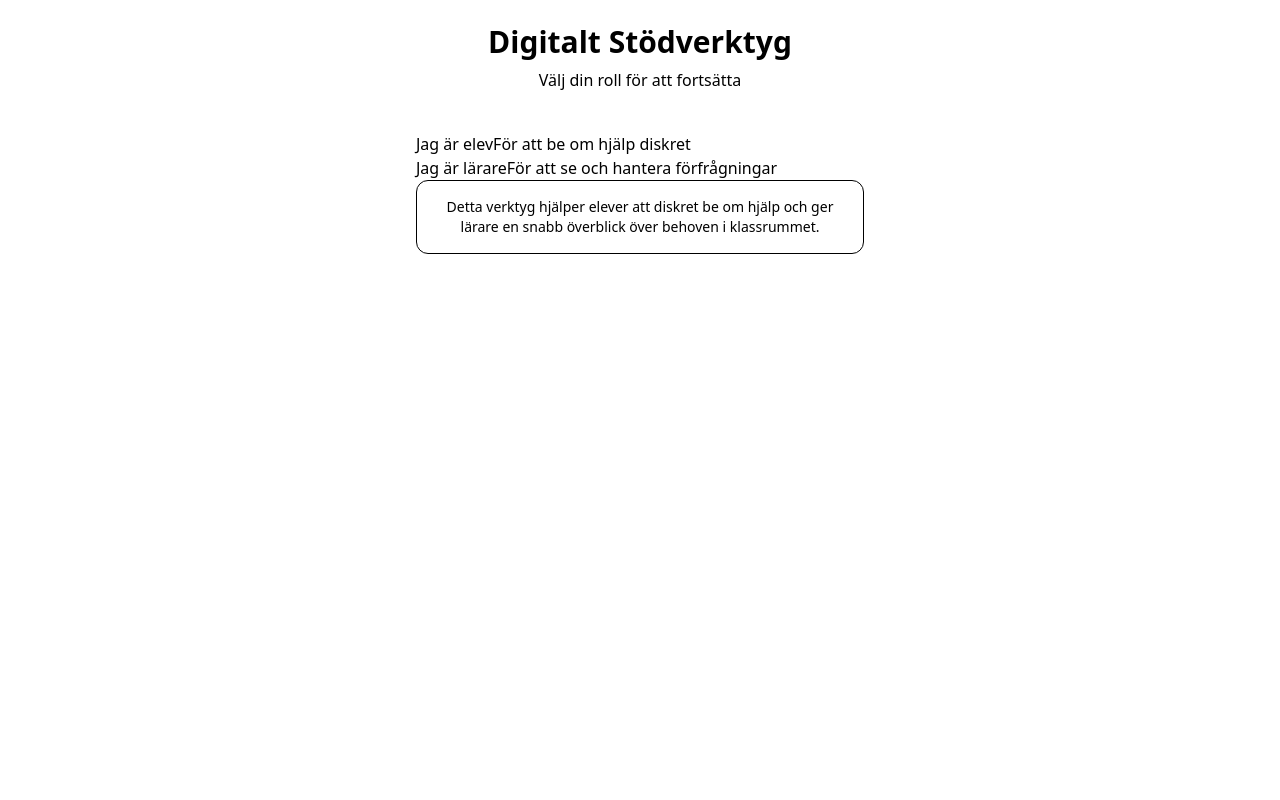
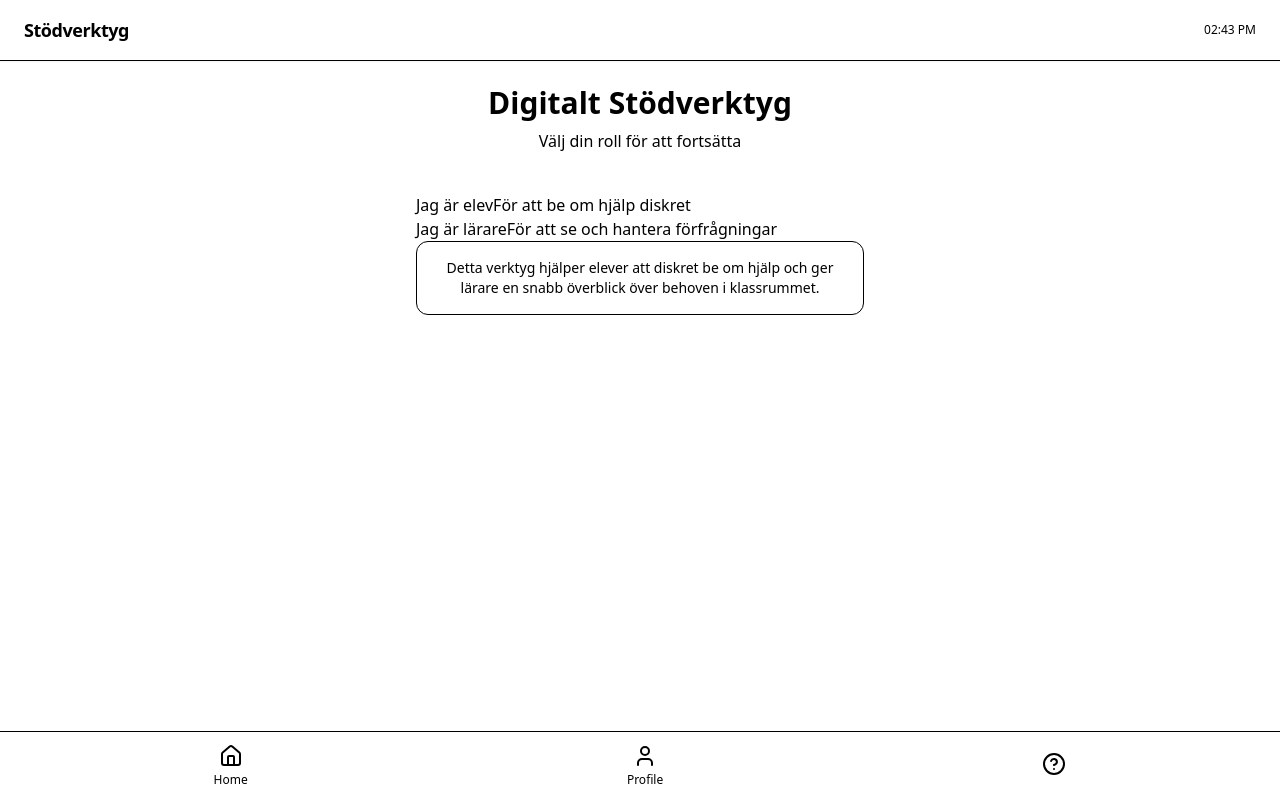
Before and after one commit to PatDahl22/suppoet-tools, a React (Vite) app: page / in a window 1280 px wide. Built offline with nearby package versions, Linux system fonts and the light colour scheme.

Commit message:
Adding header and Footer

```diff
--- a/index.html
+++ b/index.html
@@ -4,7 +4,7 @@
   <head>
     <meta charset="UTF-8" />
     <meta
-      name="description"
+      name="Support Tool"
       content="Ett digitalt stödverktyg som hjälper elever att diskret be om hjälp och ger lärare överblick i klassrummet."
     />
     <title>Digital Support Tool</title>
--- a/package.json
+++ b/package.json
@@ -66,6 +66,7 @@
     "vaul": "1.1.2"
   },
   "devDependencies": {
+    "@types/node": "^25.2.3",
     "@types/react-dom": "^19.2.3",
     "@vitejs/plugin-react": "4.7.0",
     "tailwindcss": "^3.4.19",
--- a/src/app/App.tsx
+++ b/src/app/App.tsx
@@ -1,11 +1,9 @@
 
-import StudentHome from "@/app/components/student-home";
-import StudentStep6 from "@/app/components/student-step6";
-import StudentStep7 from "@/app/components/student-step7";
-import StudentStep8 from "@/app/components/student-step8";
-import StudentStep9 from "@/app/components/student-step9";
+import StudentPage from "@/app/components/student-page";
 import TeacherDashboard from "@/app/components/teacher-dashboard";
 import { useEffect, useState } from "react";
+import { AppHeader } from "@/app/components/ui/app-header";
+import { AppFooter } from "@/app/components/ui/app-footer";
 
 type ViewMode = "role-select" | "student-home" | "student-step6" | "student-step7" | "student-step8" | "student-step9" | "teacher-dashboard";
 type HelpType = "stuck" | "explanation" | "personal";
@@ -36,12 +34,7 @@ export default function App() {
     { name: "Erik L.", type: "Break", status: "Pending" },
     { name: "Maria K.", type: "Visit", status: "Acknowledged" },
   ]);
-  // Visa instruktioner första gången elev loggar in
-  useEffect(() => {
-    if (viewMode === "student-home" && studentRequests.length === 0) {
-      setTimeout(() => setViewMode("student-step9"), 1000);
-    }
-  }, [viewMode]);
+  // Visa instruktioner endast om explicit valt
 
   const handleRoleSelect = (role: Role) => {
     setSelectedRole(role);
@@ -92,7 +85,9 @@ export default function App() {
 
   if (viewMode === "role-select") {
     return (
-      <main className="min-h-screen bg-background flex justify-center p-6">
+      <div className="min-h-screen flex flex-col bg-background">
+        <AppHeader />
+        <main className="flex-1 flex justify-center p-6">
           <section aria-labelledby="page-title" className="w-full max-w-md space-y-8">
             <div className="app-frame screen">
               <header className="text-center space-y-2">
@@ -120,24 +115,23 @@ export default function App() {
             </div>
           </section>
         </main>
+        <AppFooter />
+      </div>
     );
   }
 
   // Student flow
-  if (viewMode === "student-home") {
-    return <StudentHome onRequestHelp={handleRequestHelp} />;
-  }
-  if (viewMode === "student-step6") {
-    return <StudentStep6 onSelect={handleSelectHelpOption} />;
-  }
-  if (viewMode === "student-step7") {
-    return <StudentStep7 />;
-  }
-  if (viewMode === "student-step8") {
-    return <StudentStep8 requests={studentRequests} onCancel={handleStudentCancel} onApprove={handleStudentApprove} />;
-  }
-  if (viewMode === "student-step9") {
-    return <StudentStep9 />;
+  if (["student-home", "student-step6", "student-step7", "student-step8", "student-step9"].includes(viewMode)) {
+    return (
+      <StudentPage
+        viewMode={viewMode as any}
+        studentRequests={studentRequests}
+        onRequestHelp={handleRequestHelp}
+        onSelectHelpOption={handleSelectHelpOption}
+        onStudentApprove={handleStudentApprove}
+        onStudentCancel={handleStudentCancel}
+      />
+    );
   }
   // Teacher flow
   if (viewMode === "teacher-dashboard") {
--- /dev/null
+++ b/src/app/components/student-page.tsx
@@ -0,0 +1,55 @@
+import StudentHome from "./student-home";
+import StudentStep6 from "./student-step6";
+import StudentStep7 from "./student-step7";
+import StudentStep8 from "./student-step8";
+import StudentStep9 from "./student-step9";
+import { AppHeader } from "./ui/app-header";
+import { AppFooter } from "./ui/app-footer";
+
+interface StudentPageProps {
+    viewMode: "student-home" | "student-step6" | "student-step7" | "student-step8" | "student-step9";
+    studentRequests: Array<{ subject: string; status: string }>;
+    onRequestHelp: () => void;
+    onSelectHelpOption: (option: string) => void;
+    onStudentApprove: (idx: number) => void;
+    onStudentCancel: (idx: number) => void;
+}
+
+export default function StudentPage({
+    viewMode,
+    studentRequests,
+    onRequestHelp,
+    onSelectHelpOption,
+    onStudentApprove,
+    onStudentCancel,
+}: StudentPageProps) {
+    // Demo: studentnamn och status
+    const studentName = "Elev";
+    const status = "Classroom Connected";
+
+    const handleFooterNav = (target: string) => {
+        // Demo: navigera till home, profile, eller view
+        if (target === "student-home") onRequestHelp();
+        // Lägg till navigation till profile och view vid behov
+    };
+
+    return (
+        <div className="min-h-screen flex flex-col bg-background">
+            <AppHeader studentName={studentName} status={status} />
+            <main className="flex-1 flex flex-col items-center justify-center p-6">
+                {viewMode === "student-home" && <StudentHome onRequestHelp={onRequestHelp} />}
+                {viewMode === "student-step6" && <StudentStep6 onSelect={onSelectHelpOption} />}
+                {viewMode === "student-step7" && <StudentStep7 />}
+                {viewMode === "student-step8" && (
+                    <StudentStep8
+                        requests={studentRequests}
+                        onApprove={onStudentApprove}
+                        onCancel={onStudentCancel}
+                    />
+                )}
+                {viewMode === "student-step9" && <StudentStep9 />}
+            </main>
+            <AppFooter onNavigate={handleFooterNav} />
+        </div>
+    );
+}
--- /dev/null
+++ b/src/app/components/ui/app-footer.tsx
@@ -0,0 +1,32 @@
+import React from "react";
+
+import { Home, User, HelpCircle } from "lucide-react";
+
+export function AppFooter({ onNavigate }: { onNavigate?: (target: string) => void }) {
+    return (
+        <footer className="w-full py-3 px-6 bg-background border-t border-border mt-auto">
+            <div className="flex justify-around items-center">
+                <button
+                    className="flex flex-col items-center text-xs text-primary bg-transparent border-none outline-none"
+                    onClick={() => onNavigate && onNavigate("student-home")}
+                >
+                    <Home className="h-6 w-6 mb-1" />
+                    Home
+                </button>
+                <button
+                    className="flex flex-col items-center text-xs text-muted-foreground bg-transparent border-none outline-none"
+                    onClick={() => onNavigate && onNavigate("student-profile")}
+                >
+                    <User className="h-6 w-6 mb-1" />
+                    Profile
+                </button>
+                <button
+                    className="flex flex-col items-center text-xs text-muted-foreground bg-transparent border-none outline-none"
+                    onClick={() => onNavigate && onNavigate("student-view")}
+                >
+                    <HelpCircle className="h-6 w-6 mb-1" />
+                </button>
+            </div>
+        </footer>
+    );
+}
--- /dev/null
+++ b/src/app/components/ui/app-header.tsx
@@ -0,0 +1,25 @@
+import React from "react";
+
+interface AppHeaderProps {
+    studentName?: string;
+    status?: string;
+}
+
+export function AppHeader({ studentName, status }: AppHeaderProps) {
+    const now = new Date();
+    const time = now.toLocaleTimeString([], { hour: '2-digit', minute: '2-digit' });
+    return (
+        <header className="w-full py-4 px-6 bg-white border-b border-border flex items-center justify-between shadow-sm">
+            <div className="flex items-center gap-3">
+                <span className="font-bold text-lg text-primary tracking-tight">Stödverktyg</span>
+                {studentName && (
+                    <span className="text-sm text-muted-foreground">{studentName}</span>
+                )}
+                {status && (
+                    <span className="ml-2 text-xs text-green-600">● {status}</span>
+                )}
+            </div>
+            <span className="text-xs text-muted-foreground">{time}</span>
+        </header>
+    );
+}
--- a/tsconfig.json
+++ b/tsconfig.json
@@ -2,7 +2,7 @@
   "compilerOptions": {
     "target": "ESNext",
     "lib": ["DOM", "DOM.Iterable", "ESNext"],
-    "types": ["vite/client"],
+    "types": ["node"],
     "module": "ESNext",
     "moduleResolution": "Bundler",
     "allowImportingTsExtensions": true,
--- a/vite.config.ts
+++ b/vite.config.ts
@@ -1,8 +1,10 @@
 import { defineConfig } from "vite";
 import react from "@vitejs/plugin-react";
 import path from "path";
+import { fileURLToPath } from "url";
 
-const __dirname = path.resolve();
+const __filename = fileURLToPath(import.meta.url);
+const __dirname = path.dirname(__filename);
 
 export default defineConfig({
   plugins: [react()],
@@ -11,6 +13,12 @@ export default defineConfig({
       "@": path.resolve(__dirname, "src"),
     },
   },
-  server: { host: true, port: 5173 },
-  preview: { host: true, port: 4173 },
+  server: {
+    host: true,
+    port: 5173,
+  },
+  preview: {
+    host: true,
+    port: 4173,
+  },
 });
```
Also changed, not shown: 1 other file (tests, documents, lock files or other folders). Lines whose indentation alone changed are shown as unchanged.
